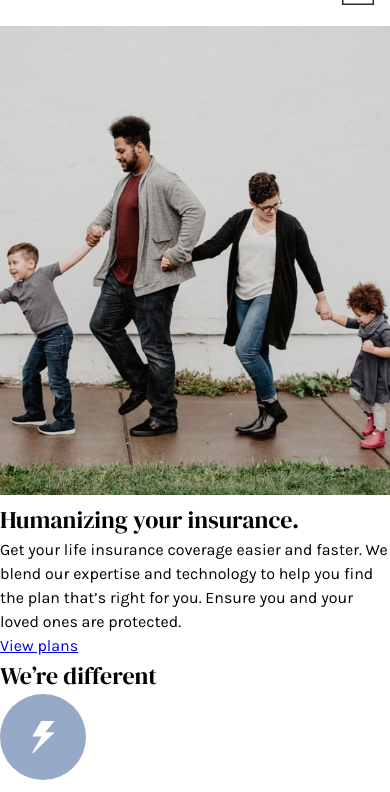
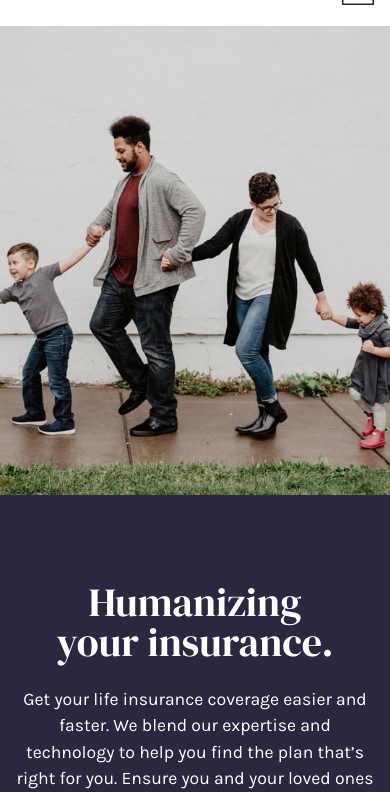
Before and after one commit to AhmedElaguab/insure-landing-page, a website: page index.html in a window 390 px wide. Shown: the part 48-840 px from the top of the page. Drawn offline with Linux system fonts and the light colour scheme.

Commit message:
Add intro phone styles

```diff
--- a/css/style.scss
+++ b/css/style.scss
@@ -18,6 +18,18 @@ $secondary-light: hsl(0, 0%, 98%);
   font-weight: 700;
   font-size: 1.1rem;
   color: inherit;
+  letter-spacing: 1px;
+}
+
+%section-heading {
+  font-size: 2.5rem;
+  line-height: 1;
+  margin-bottom: 1.5rem;
+}
+
+%para {
+  font-size: 1.1rem;
+  margin-bottom: 1rem;
 }
 
 // Global Styles
@@ -160,8 +172,33 @@ h6 {
 
 // Start intro styles
 .intro {
+  background: $primary;
+  color: #fff;
+  text-align: center;
+
+  &__body {
+    padding: 5rem 1rem;
+  }
+
   &__img {
     max-width: 100%;
+  }
+
+  &__heading {
+    @extend %section-heading;
+  }
+
+  &__para {
+    @extend %para;
+  }
+
+  &__btn {
+    @extend %link;
+    display: inline-block;
+    font-size: 0.9rem;
+    padding: 0.4rem 2rem;
+    margin-top: 1.5rem;
+    border: 1.5px solid;
   }
 }
 // End intro styles
--- a/index.html
+++ b/index.html
@@ -86,23 +86,26 @@
 
     <main class="main-content">
       <section class="intro">
-        <div class="intro__image">
+        <div class="intro__header">
           <img
             src="./images/image-intro-desktop.jpg"
             alt=""
             class="intro__img"
           />
         </div>
-        <h1 class="intro__heading">Humanizing your insurance.</h1>
+        <div class="intro__body">
+          <h1 class="intro__heading">Humanizing<br />your insurance.</h1>
           <p class="intro__para">
             Get your life insurance coverage easier and faster. We blend our
             expertise and technology to help you find the plan that’s right for
             you. Ensure you and your loved ones are protected.
           </p>
-
+          <div class="intro__footer">
             <a href="#" class="intro__btn">
               View plans
             </a>
+          </div>
+        </div>
       </section>
 
       <section class="about">
```
Also changed, not shown: css/style.css, 1 other file. Lines whose indentation alone changed are shown as unchanged.
